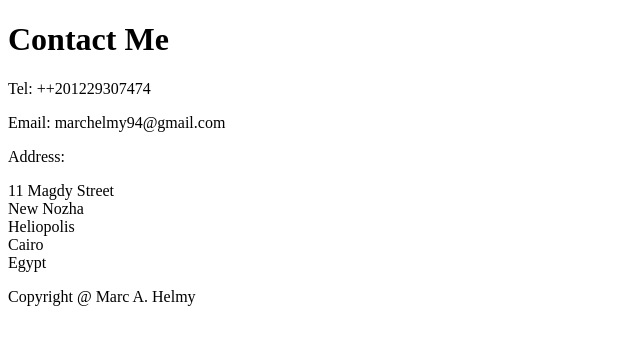
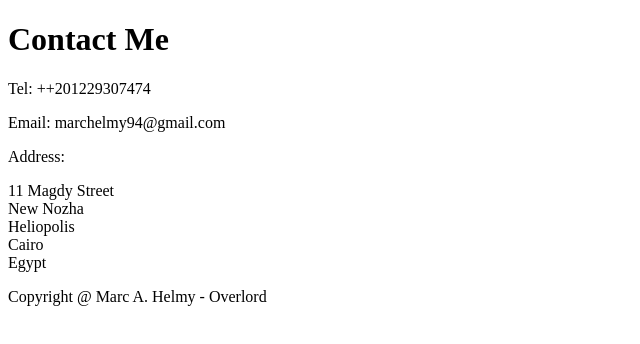
Before and after one commit to Marc-Helmy/Html-portfolio, a plain HTML site: page public/contact.html in a window 1280 px wide. Shown: the full height of the page, 0-640 px from the left. Drawn offline with Linux system fonts and the light colour scheme.

Commit message:
Update contact.html

```diff
--- a/public/contact.html
+++ b/public/contact.html
@@ -17,4 +17,4 @@
   Egypt<br />
 </p>
 </body>
-<footer>Copyright @ Marc A. Helmy</footer>
+<footer>Copyright @ Marc A. Helmy - Overlord</footer>
```
